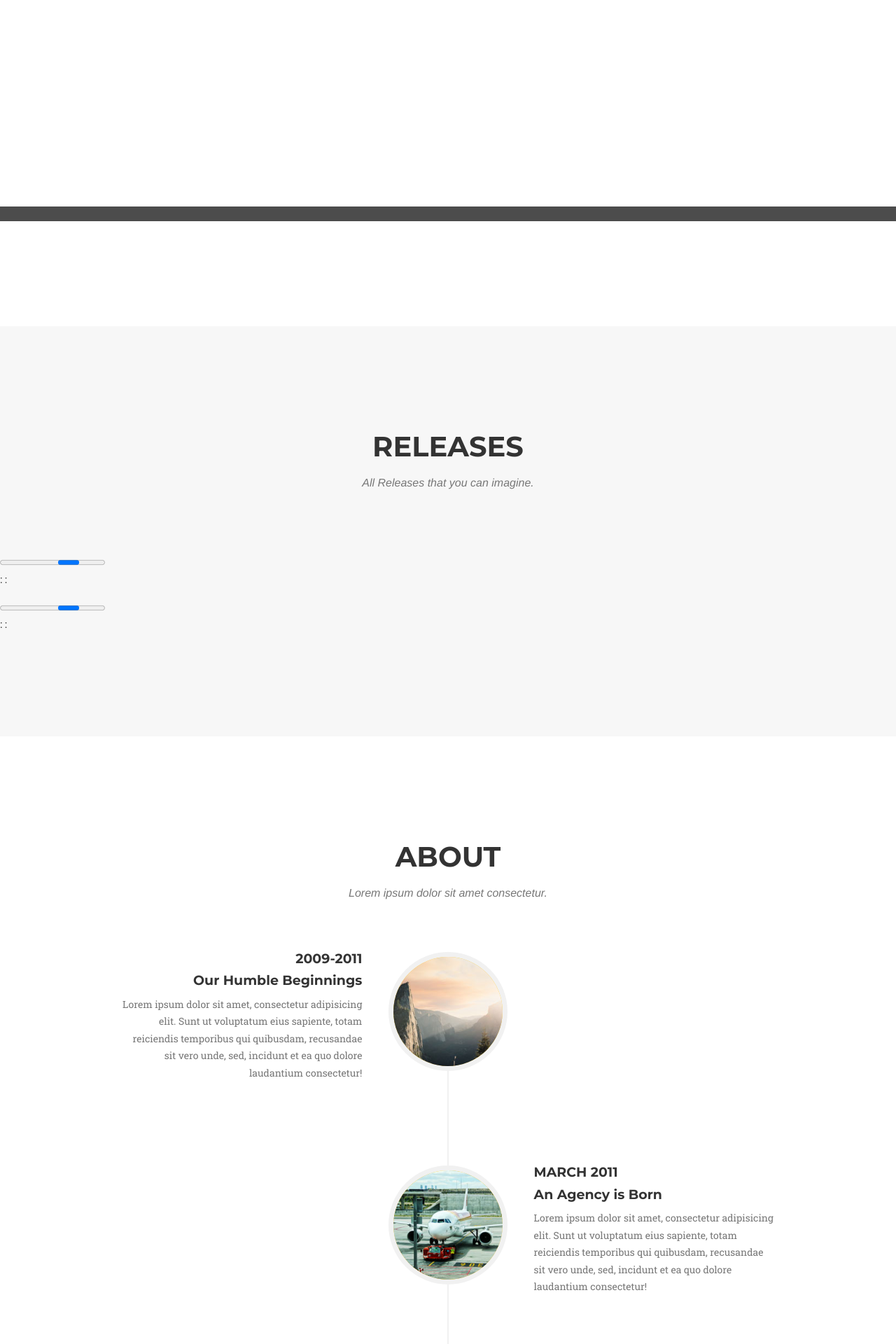
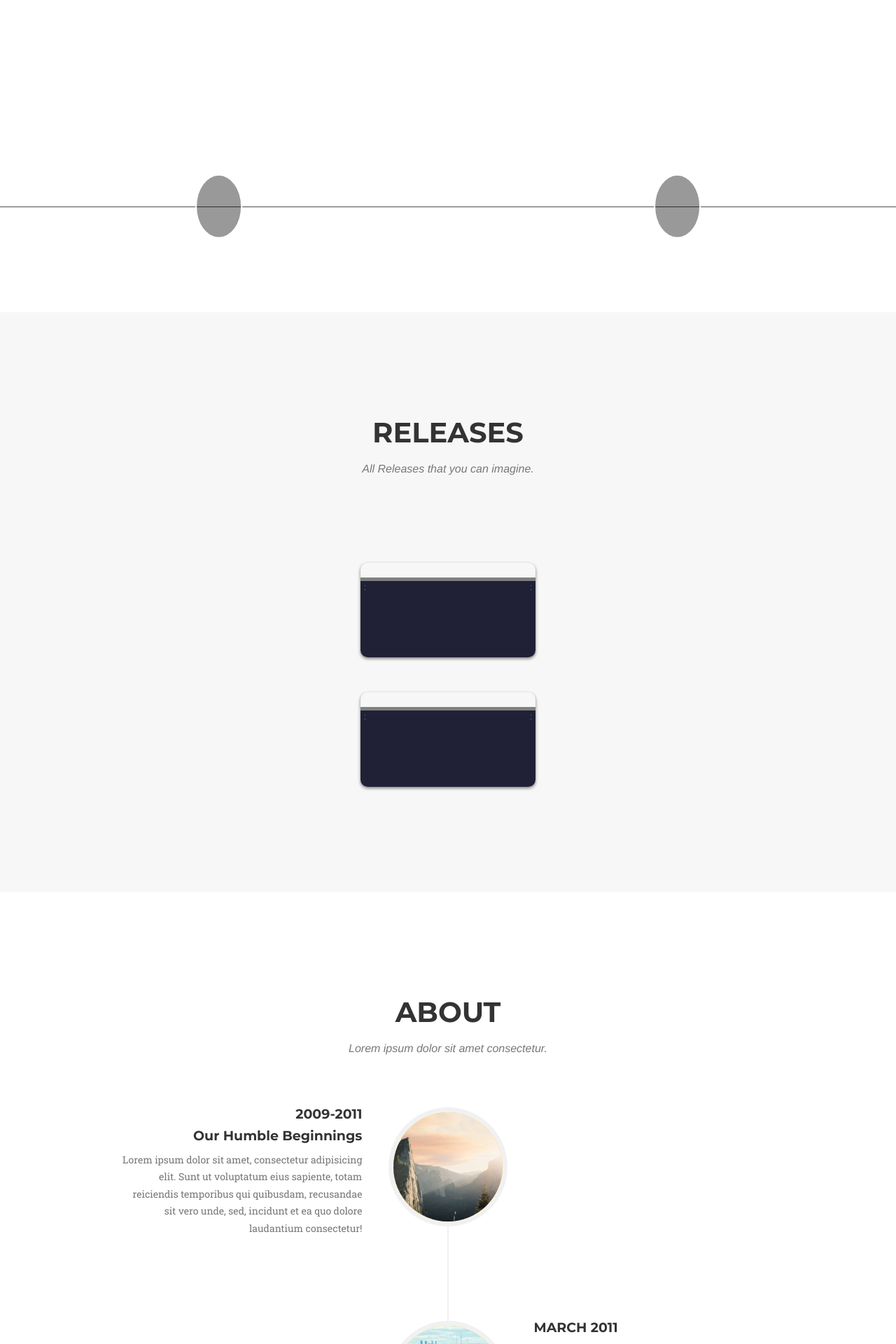
Before and after one commit to bhavy0949/TSM-Project, a Jekyll site: the page built from index.html, in a window 1280 px wide. Shown: the part 670-2590 px from the top of the page at 70% size. Built offline with Jekyll 4.4.1, drawn with Linux system fonts in a browser that asks for light colours; some web fonts are replaced.

Commit message:
Video and releases pannel added

```diff
--- a/_includes/head.html
+++ b/_includes/head.html
@@ -17,7 +17,8 @@
     <link href="https://fonts.googleapis.com/css?family=Lato:400,700,400italic,700italic" rel="stylesheet" type="text/css">
     <link href='https://fonts.googleapis.com/css?family=Droid+Serif:400,700,400italic,700italic' rel='stylesheet' type='text/css'>
     <link href='https://fonts.googleapis.com/css?family=Roboto+Slab:400,100,300,700' rel='stylesheet' type='text/css'>
-
+    <link href='/assets/css/audio_player.css' rel='stylesheet' type='text/css'>
+    <link href='/assets/css/videos.css' rel='stylesheet' type='text/css'>
     <!-- HTML5 Shim and Respond.js IE8 support of HTML5 elements and media queries -->
     <!-- WARNING: Respond.js doesn't work if you view the page via file:// -->
     <!--[if lt IE 9]>
```
